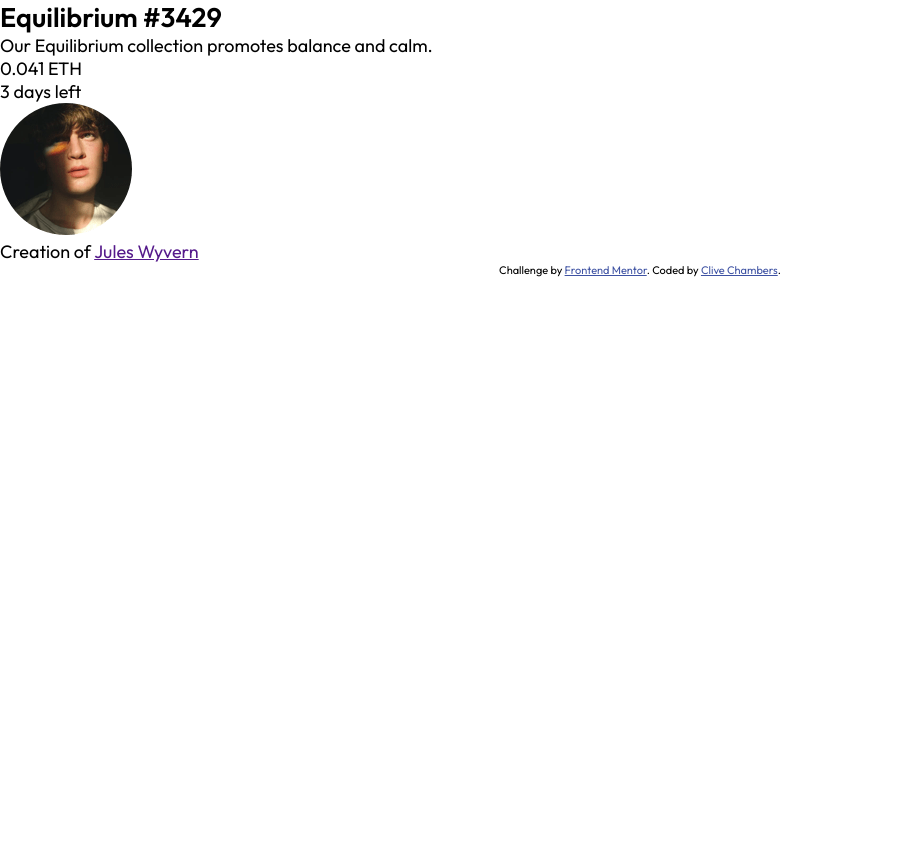
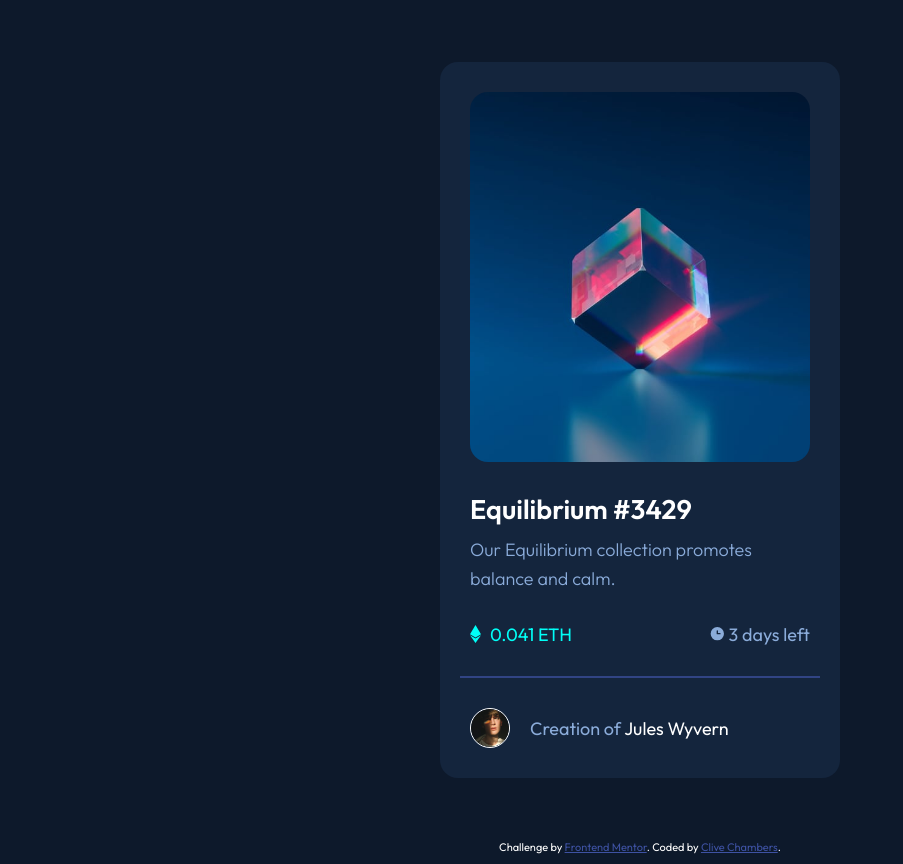
Before and after one commit to Clive-Chambers/nft-preview-card-component-challenge, a plain HTML site: page index.html in a window 1280 px wide. Shown: the whole page, without its empty margins (0-903 px from the left). Before the commit the page ends 800 px from the top, so only its background shows below. Drawn offline with Linux system fonts and the light colour scheme.

Commit message:
Apply Main Styles

```diff
--- a/index.html
+++ b/index.html
@@ -23,11 +23,11 @@
           </div>
 
 
-          <div class="ethereum stats">
+          <div class="ethereum-stats">
             <div class="e-stats">
               <div class="e-stat-img"></div>
               <div class="e-stat">
-                <p>0.041 ETH </p>
+                <p>0.041 ETH</p>
               </div>
             </div>
 
@@ -38,6 +38,8 @@
               </div>
             </div>
           </div>
+
+          <hr class="hr">
 
           <div class="creator-container">
             <img src="./images/image-avatar.png" alt="Picture of the creator Jules Wyvern">
--- a/style.css
+++ b/style.css
@@ -9,14 +9,136 @@
 body {
     font-size: 18px;
     font-family: 'Outfit', sans-serif;
+    background-color: hsl(217, 54%, 11%);
+    color: #fff;
+}
+
+main.container {
+    width: 100%;
+    height: 100vh;
+    display: flex;
+    flex-direction: column;
+    justify-content: center;
+    align-items: center;
+    margin: 20px auto;
+}
+
+main.container .nft-card {
+    background-color: hsl(216, 50%, 16%);
+    max-width: 400px;
+    border-radius: 18px;
+
+}
+
+main.container .nft-card .image-container {
+    width: 100%;
+    padding: 30px;
+}
+
+main.container .nft-card .image-container .main-image {
+    background-image: url('./images/image-equilibrium.jpg');
+    background-repeat: no-repeat;
+    width: 100%;
+    background-position: center center;
+    min-height: 370px;
+    background-size: cover;
+    border-radius: 18px;
+
+}
+
+.page-title {
+    padding: 0 30px 10px;
+}
+
+.page-title h2 {
+    margin-bottom: 10px;
+    font-weight: 600;
+}
+
+.page-title p {
+    color: hsl(215, 51%, 70%);
+    line-height: 1.8rem;
+    margin-bottom: 10px;
+    font-weight: 300;
+}
+
+.ethereum-stats {
+    display: flex;
+    justify-content: space-between;
+    padding: 10px 30px;
+    margin-bottom: 20px;
+}
+
+.e-stats {
+    display: flex;
+    align-items: center;
+}
+
+.e-stat-img {
+    background-image: url(./images/icon-ethereum.svg);
+    min-width: 20px;
+    min-height: 20px;
+    background-repeat: no-repeat;
+}
+
+.e-stat p {
+    color: hsl(178, 100%, 50%);
+    font-weight: 400;
+}
+
+.days-left-stats {
+    display: flex;
+    align-items: center;
+}
+
+.days-left-img {
+    background-image: url(./images/icon-clock.svg);
+    min-width: 20px;
+    min-height: 20px;
+    background-repeat: no-repeat;
+}
+
+.days-left p {
+    color: hsl(215, 51%, 70%);
+    font-weight: 400;
 }
 
 
+.hr {
+    width: 90%;
+    margin: 0 auto;
+    border: 1px solid hsl(228, 45%, 44%);
+    opacity: .7;
+}
+
+.creator-container {
+    display: flex;
+    align-items: center;
+    padding: 30px;
+}
+
+.creator-container img {
+    width: 40px;
+    margin-right: 20px;
+    border: 1px solid #fff;
+    border-radius: 36px;
+}
+
+.creator-container p {
+    color: hsl(215, 51%, 70%);
+}
+
+.creator-container a {
+    color: #fff;
+    text-decoration: none;
+}
 
 
-.attribution {
-    font-size: 11px; text-align: center;
+footer.attribution {
+    font-size: 11px;
+    text-align: center;
+    margin: 10px 0;
 }
-.attribution a {
+footer.attribution a {
     color: hsl(228, 45%, 44%);
 }
```
